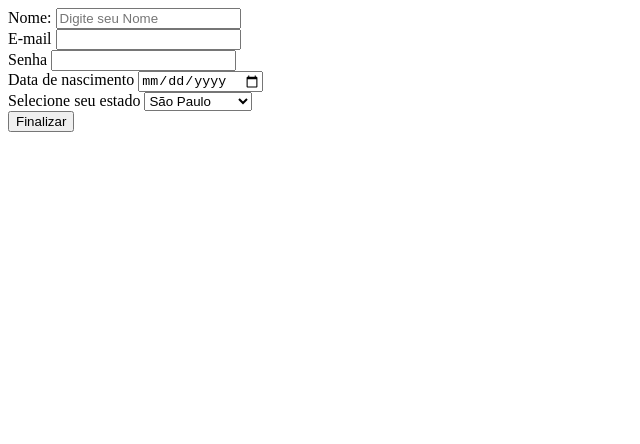
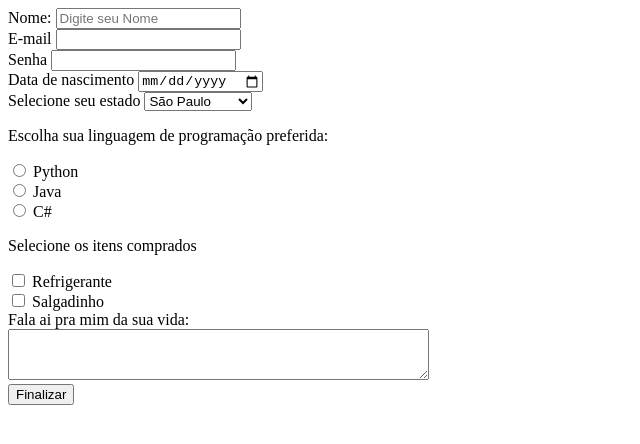
Before and after one commit to alexandrerussi/FIAP-1ESPX-2024, a plain HTML site: page aula3 - forms, divs e display block/04-forms.html in a window 1280 px wide. Shown: the whole page, without its empty margins (0-640 px from the left). Drawn offline with Linux system fonts and the light colour scheme.

Commit message:
fim de forms e imagem

```diff
--- a/aula3 - forms, divs e display block/04-forms.html
+++ b/aula3 - forms, divs e display block/04-forms.html
@@ -35,6 +35,43 @@
                 </select>
             </div>
 
+            <div>
+                <p>Escolha sua linguagem de programação preferida:</p>
+
+                <div>
+                    <input type="radio" name="favLinguagens" id="python" value="python">
+                    <label for="python">Python</label>
+                </div>
+
+                <div>
+                    <input type="radio" name="favLinguagens" id="java" value="java">
+                    <label for="java">Java</label>
+                </div>
+
+                <div>
+                    <input type="radio" name="favLinguagens" id="csharp" value="csharp">
+                    <label for="csharp">C#</label>
+                </div>
+            </div>
+
+            <div>
+                <p>Selecione os itens comprados</p>
+
+                <div>
+                    <input type="checkbox" id="refrigerante" name="refrigerante">
+                    <label for="refrigerante">Refrigerante</label>
+                </div>
+                <div>
+                    <input type="checkbox" id="salgadinho" name="salgadinho">
+                    <label for="salgadinho">Salgadinho</label>
+                </div>
+            </div>
+
+            <div>
+                <label for="txtArea">Fala ai pra mim da sua vida:</label><br>
+                <textarea name="txtArea" id="txtArea" cols="50" rows="3"></textarea>
+            </div>
+
             <input type="submit" value="Finalizar">
         </form>
     </main>
```
Also changed, not shown: aula4 - img/img.html (added, +26 -0 lines).
